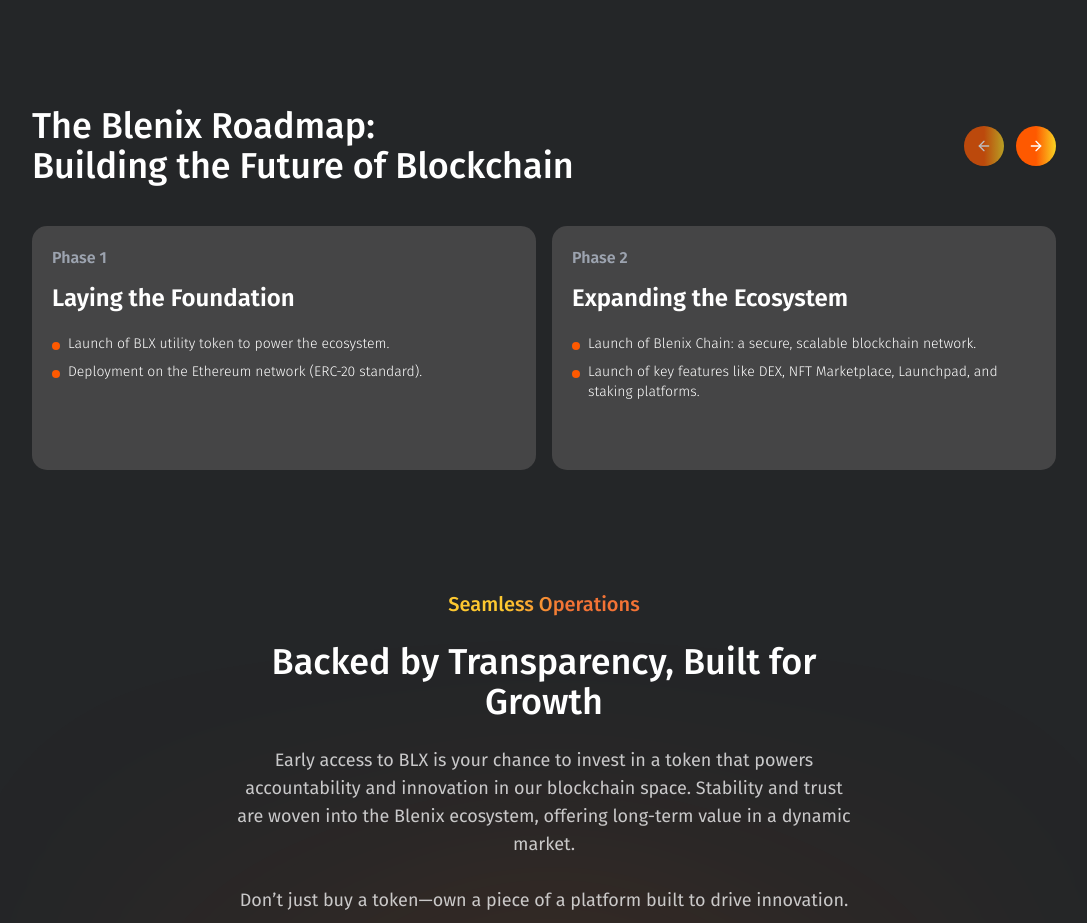
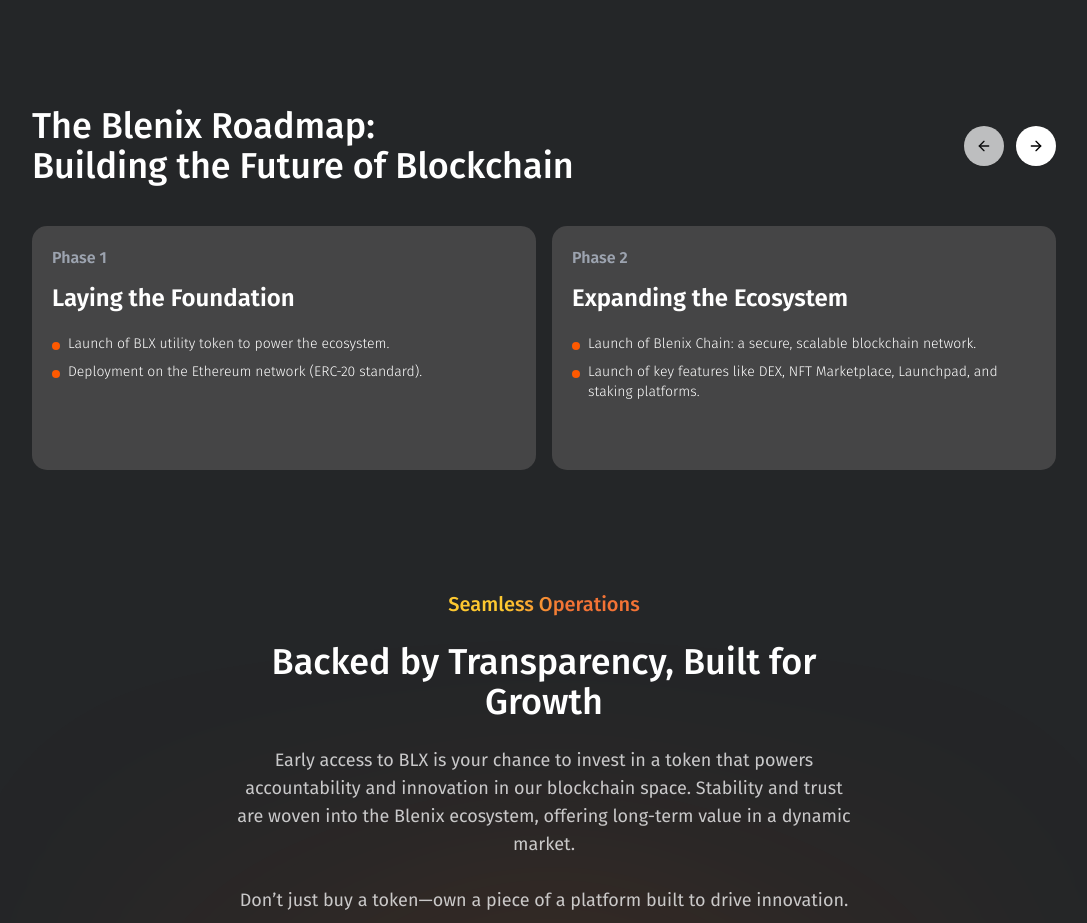
Before and after one commit to AbdurRehman1312/blenix_test, a Next.js app: page /blx-token in a window 1280 px wide. Shown: the part 2480-3403 px from the top of the page, without its empty margins (96-1183 px from the left). Built offline with nearby package versions, Linux system fonts and the light colour scheme.

Commit message:
style: update button background color and carousel arrow icon color for improved visibility

```diff
--- a/src/components/Hero/Hero.jsx
+++ b/src/components/Hero/Hero.jsx
@@ -44,7 +44,7 @@ const Hero = ({ currentPage }) => {
                     <h1 className="text-4xl lg:text-5xl font-medium text-gradient">Unleash the Power of Blockchain for a Sustainable Future</h1>
                     <p className="text-white/75 font-semibold text-lg">Blenix blends cutting-edge blockchain technology with sustainability-driven solutions—because meaningful change demands strong foundation.</p>
                     <p className="text-white text-xl font-semibold">Own the future - Join our presale waitlist today!</p>
-                    <Button variant="outline" onClick={handleScroll} className="w-[50%] lg:w-[30%]">
+                    <Button variant="outline" onClick={handleScroll} className="w-[50%] lg:w-[30%] bg_gradient4">
                         Get Started
                     </Button>
                 </div>
--- a/src/components/ui/button.jsx
+++ b/src/components/ui/button.jsx
@@ -14,7 +14,7 @@ const buttonVariants = cva(
         destructive:
           "bg-white text-black rounded-[10px] shadow-sm hover:bg-white/70 disabled:bg-gray-200/70",
         outline:
-          " bg_gradient4 shadow-sm hover:opacity-70 text-white",
+          "shadow-sm hover:opacity-70 text-white",
         secondary:
           "bg-black text-white shadow-sm rounded-[10px] hover:bg-black/50",
         ghost: "hover:bg-accent hover:text-accent-foreground",
--- a/src/components/ui/carousel.jsx
+++ b/src/components/ui/carousel.jsx
@@ -163,7 +163,7 @@ const CarouselPrevious = React.forwardRef(({ className, variant = "outline", siz
       disabled={!canScrollPrev}
       onClick={scrollPrev}
       {...props}>
-      <ArrowLeft className="h-4 w-4" />
+      <ArrowLeft className="h-4 w-4 text-black" />
       <span className="sr-only">Previous slide</span>
     </Button>)
   );
@@ -184,7 +184,7 @@ const CarouselNext = React.forwardRef(({ className, variant = "outline", size =
       disabled={!canScrollNext}
       onClick={scrollNext}
       {...props}>
-      <ArrowRight className="h-4 w-4" />
+      <ArrowRight className="h-4 w-4 text-black" />
       <span className="sr-only">Next slide</span>
     </Button>)
   );
```
